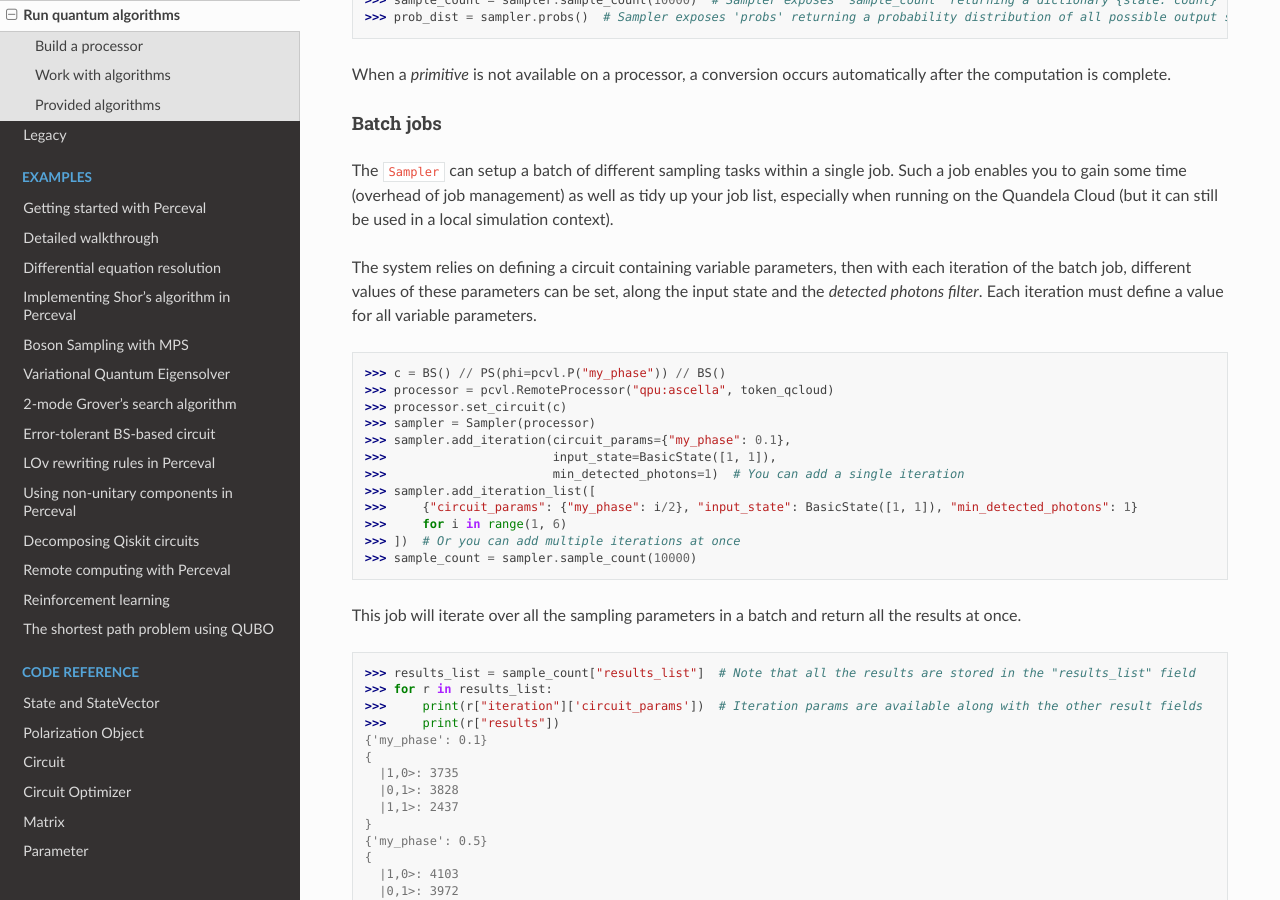
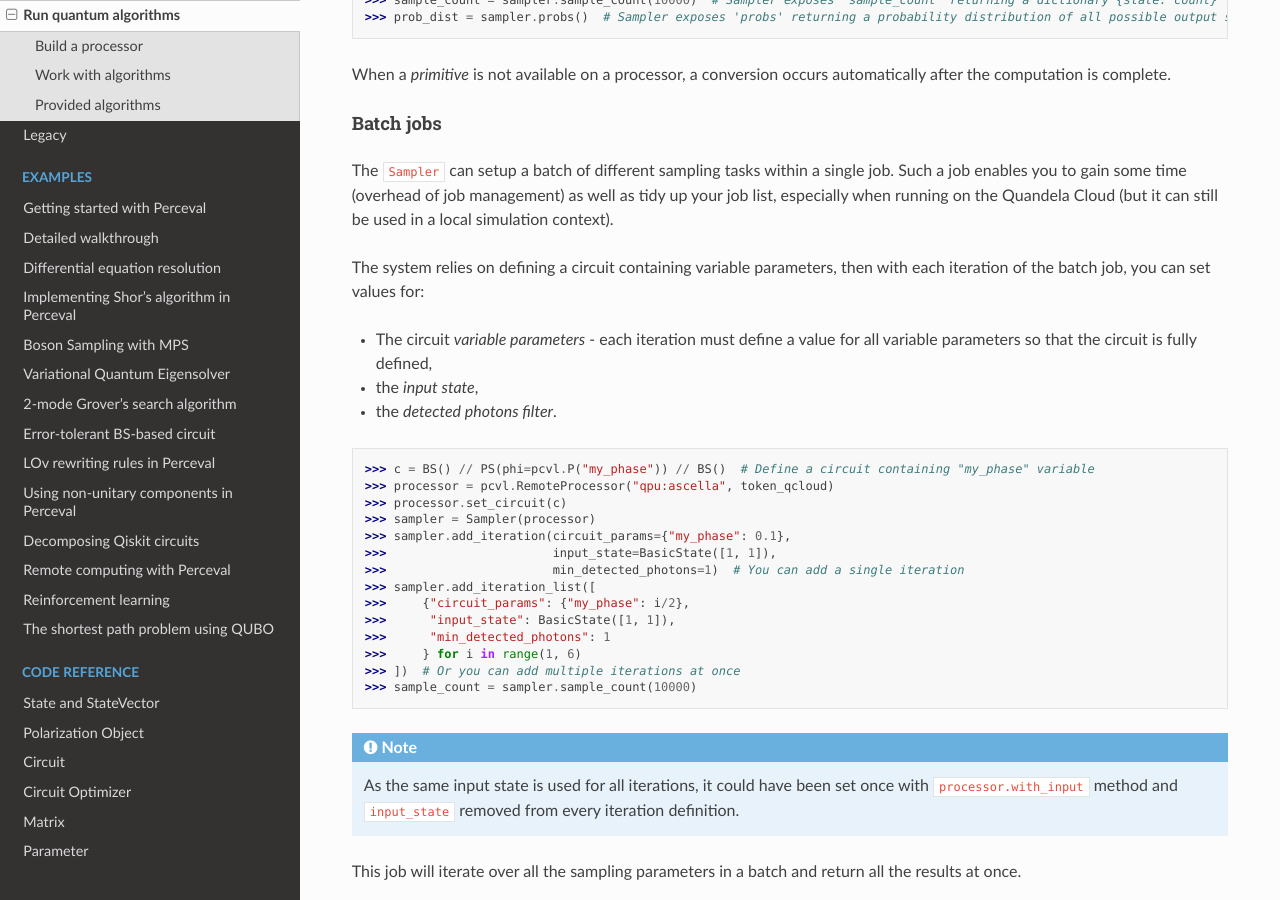
Before and after one commit to Quandela/Perceval, a Sphinx documentation site: the page built from docs/source/algorithms.rst, in a window 1280 px wide and 900 px high, scrolled down 5294 px. Built offline with Sphinx 7.4.7 and the Read the Docs theme 2.0.0, drawn with Linux system fonts in a browser that asks for light colours; pages that are not in the unit, such as notebooks, are missing from menus.

Commit message:
Peer review changes

```diff
--- a/docs/source/algorithms.rst
+++ b/docs/source/algorithms.rst
@@ -192,10 +192,14 @@ some time (overhead of job management) as well as tidy up your job list, especia
 (but it can still be used in a local simulation context).
 
 The system relies on defining a circuit containing variable parameters, then with each iteration of the batch job,
-different values of these parameters can be set, along the input state and the `detected photons filter`. Each iteration
-must define a value for all variable parameters.
+you can set values for:
 
->>> c = BS() // PS(phi=pcvl.P("my_phase")) // BS()
+* The circuit `variable parameters` - each iteration must define a value for all variable parameters so that the circuit
+  is fully defined,
+* the `input state`,
+* the `detected photons filter`.
+
+>>> c = BS() // PS(phi=pcvl.P("my_phase")) // BS()  # Define a circuit containing "my_phase" variable
 >>> processor = pcvl.RemoteProcessor("qpu:ascella", token_qcloud)
 >>> processor.set_circuit(c)
 >>> sampler = Sampler(processor)
@@ -203,10 +207,15 @@ must define a value for all variable parameters.
 >>>                       input_state=BasicState([1, 1]),
 >>>                       min_detected_photons=1)  # You can add a single iteration
 >>> sampler.add_iteration_list([
->>>     {"circuit_params": {"my_phase": i/2}, "input_state": BasicState([1, 1]), "min_detected_photons": 1}
->>>     for i in range(1, 6)
+>>>     {"circuit_params": {"my_phase": i/2},
+>>>      "input_state": BasicState([1, 1]),
+>>>      "min_detected_photons": 1
+>>>     } for i in range(1, 6)
 >>> ])  # Or you can add multiple iterations at once
 >>> sample_count = sampler.sample_count(10000)
+
+.. note:: As the same input state is used for all iterations, it could have been set once with
+   :code:`processor.with_input` method and :code:`input_state` removed from every iteration definition.
 
 This job will iterate over all the sampling parameters in a batch and return all the results at once.
 
```
